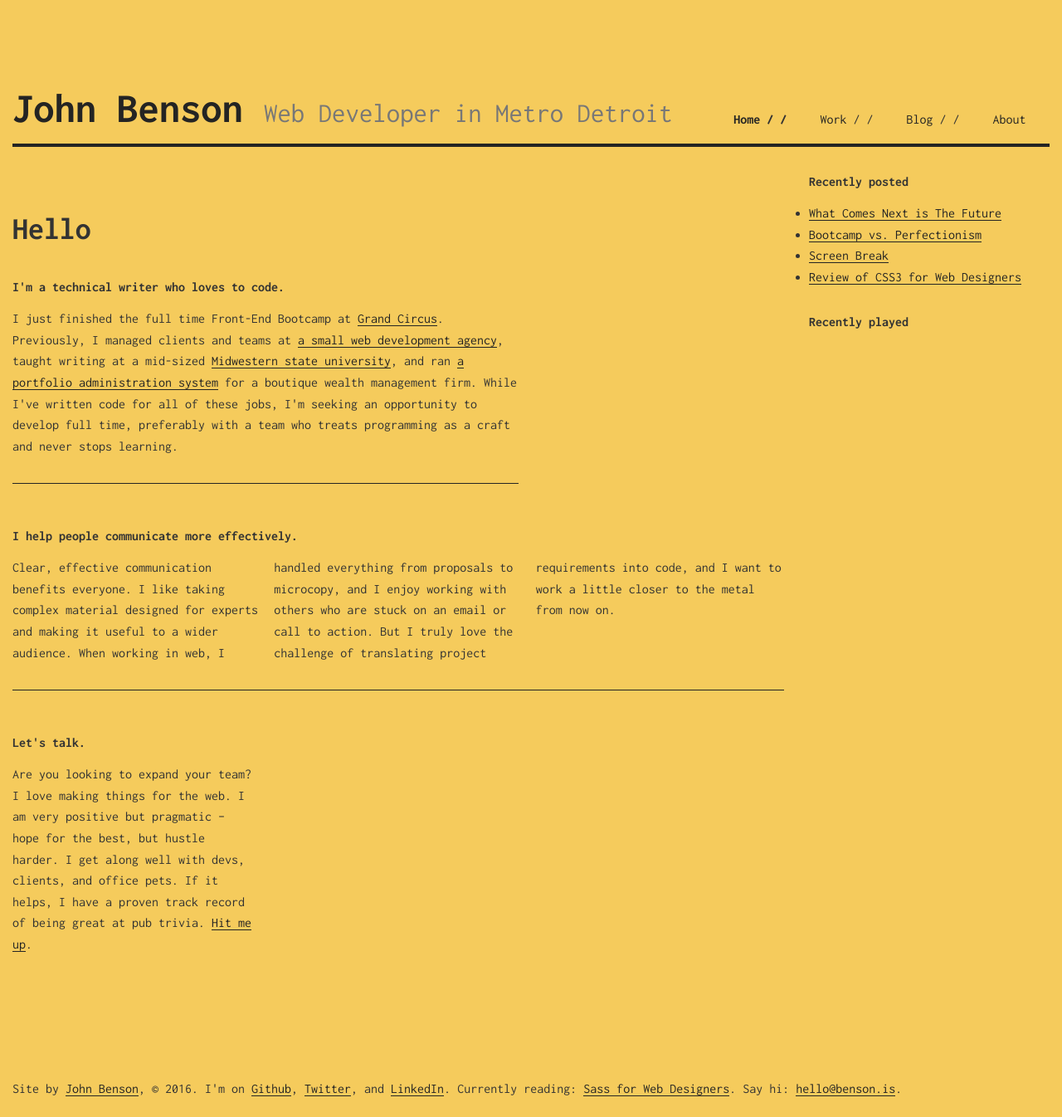
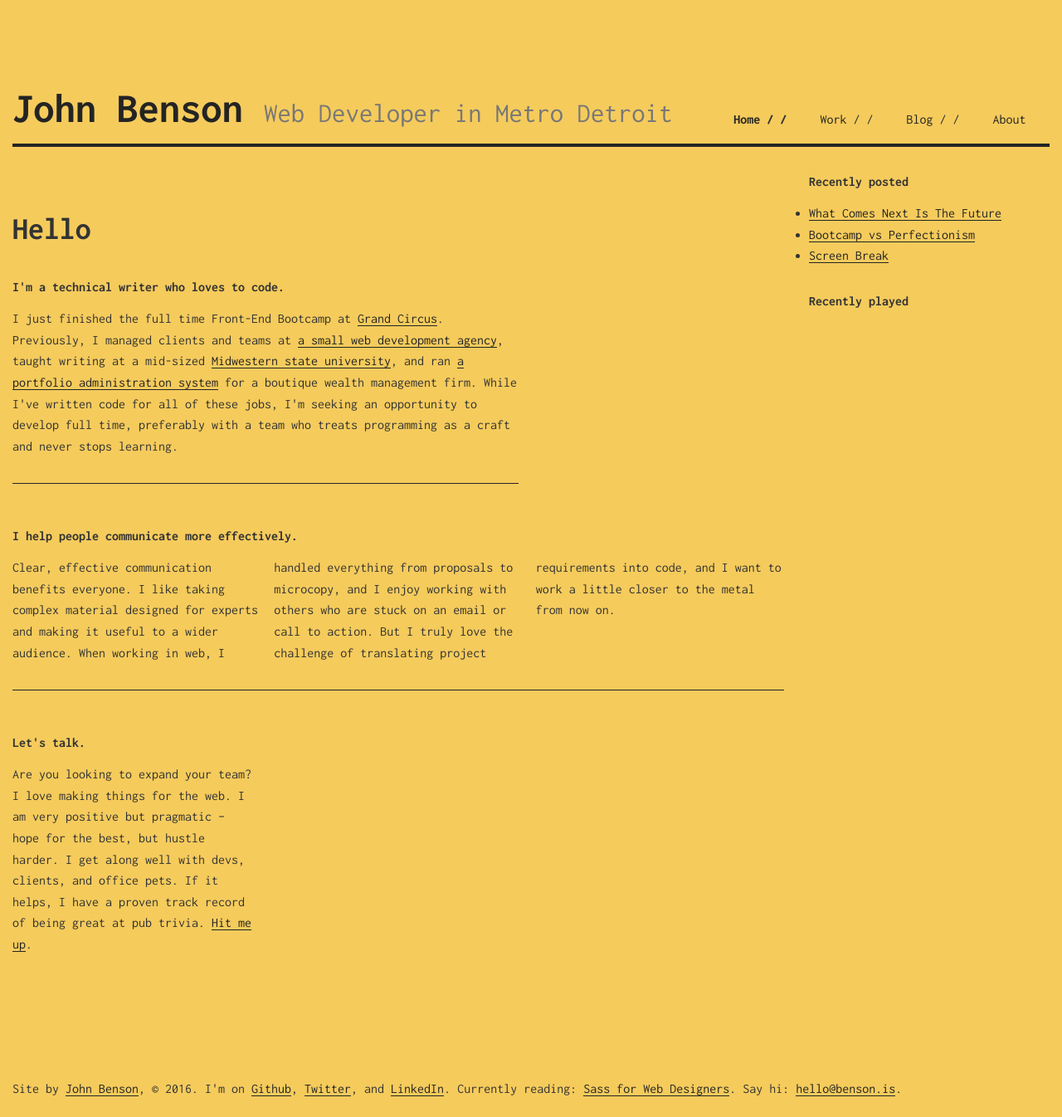
Before and after one commit to johnbenson/johnbenson.github.io, a Jekyll site: the page built from index.html, in a window 1280 px wide. Shown: the whole page at 83% size. Built offline with Jekyll 4.4.1, drawn with Linux system fonts in a browser that asks for light colours; nearby versions of some CDN libraries.

Commit message:
recent posts on index now autogen w Jekyll

```diff
--- a/css/main.css
+++ b/css/main.css
@@ -138,9 +138,6 @@
 
 ul.categories li {
   display: inline-block; }
-
-a.post-link {
-  border-bottom: 2px solid #242423; }
 
 figure.project-thumb:hover {
   -webkit-filter: grayscale(0%);
--- a/index.html
+++ b/index.html
@@ -59,10 +59,9 @@
         <div class="col-md-3 recently">
           <h5>Recently posted</h5>
           <ul>
-            <li><a href="blogging/what-comes-next-is-the-future-review/">What Comes Next is The Future</a></li>
-            <li><a href="blogging/bootcamp-vs-perfectionism/">Bootcamp vs. Perfectionism</a></li>
-            <li><a href="blogging/futura-lsc/">Screen Break</a></li>
-            <li><a href="blogging/css3-book-review/">Review of CSS3 for Web Designers</a></li>
+            {% for post in site.posts limit: 3 %}
+            <li><a class="post-link" href="{{ post.url | prepend: site.baseurl }}">{{ post.title }}</a></li>
+            {% endfor %}
           </ul>
           <h5>Recently played</h5>
           <ul id="newJams">
--- a/sass/main.scss
+++ b/sass/main.scss
@@ -129,10 +129,6 @@
 
 ul.categories li {
   display: inline-block;
-}
-
-a.post-link {
-  @include std-underline;
 }
 
 figure.project-thumb:hover {
```
